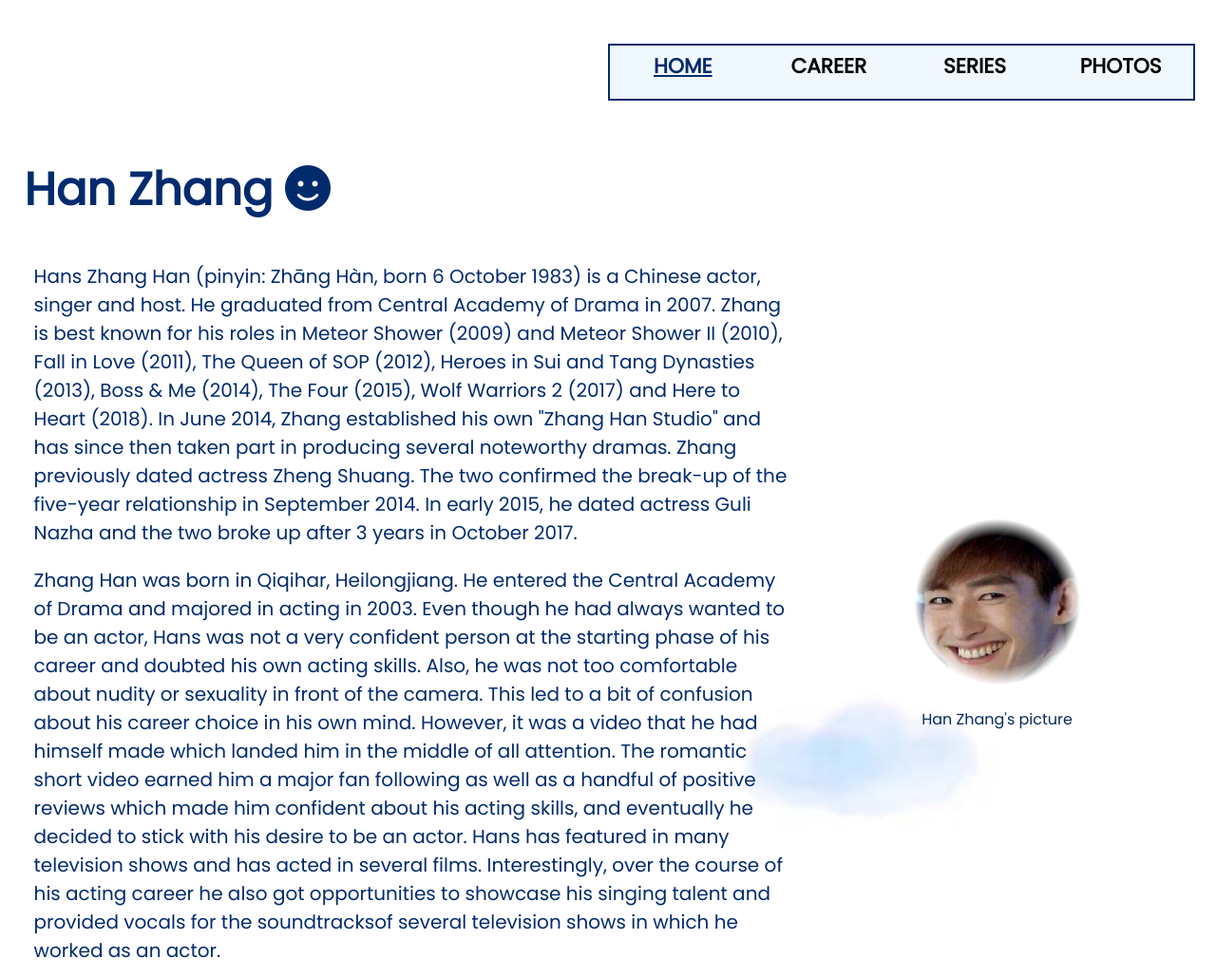
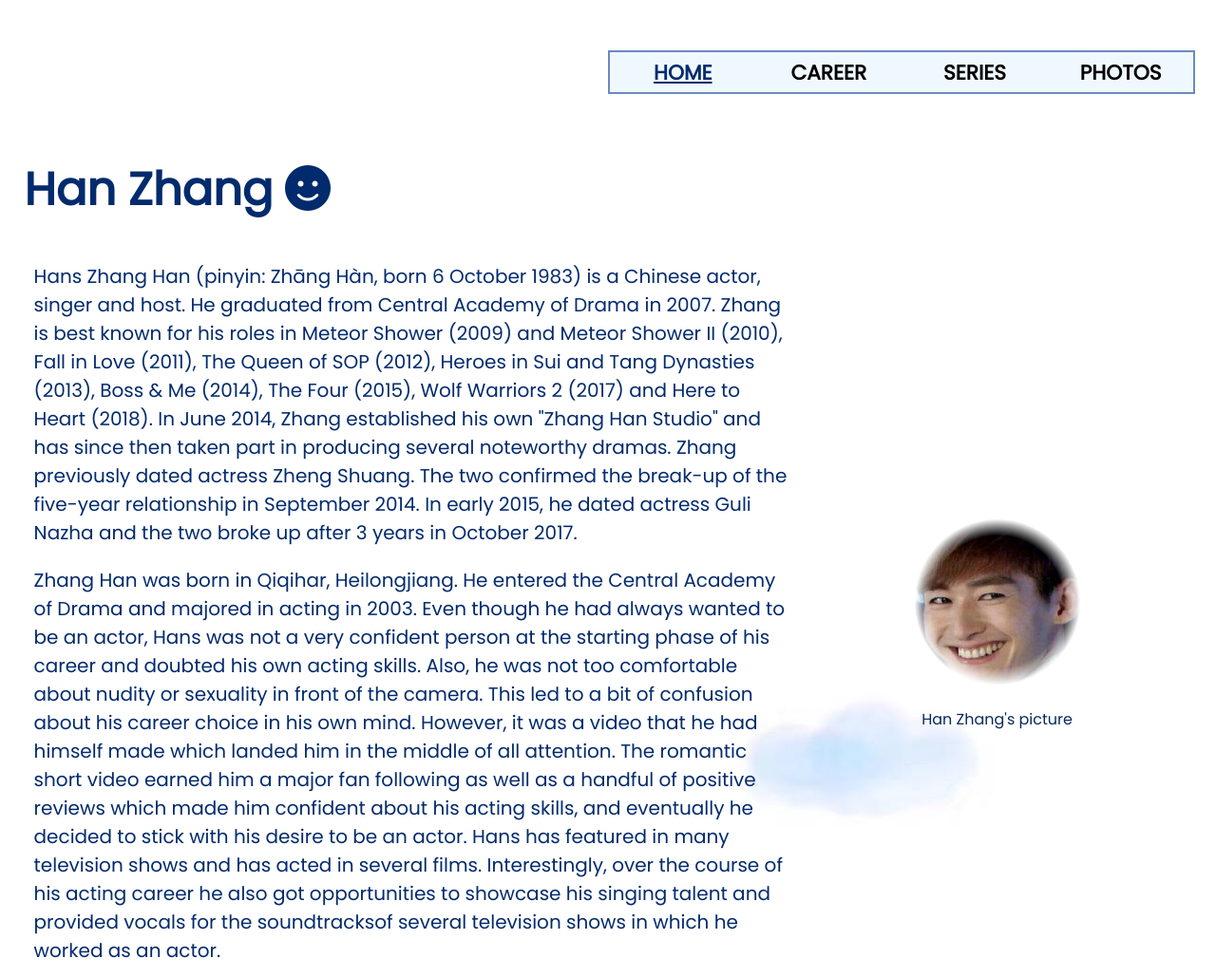
Before and after one commit to pfgao1003/Han-Zhang-website, a plain HTML site: page index.html in a window 1280 px wide. Shown: the top 1029 px of the page at 95% size. Drawn offline with Linux system fonts and the light colour scheme.

Commit message:
last hopefully

```diff
--- a/css/style.css
+++ b/css/style.css
@@ -423,7 +423,8 @@ button{
 		grid-column: 2 / 3;
 		grid-row: 1 / 2;
 		background-color: aliceblue;
-		border: 2px solid #022b6d;
+		border: 2px solid #698abe;
+		align-self: center;
 	}
 	header {
 		text-align: left;
```
